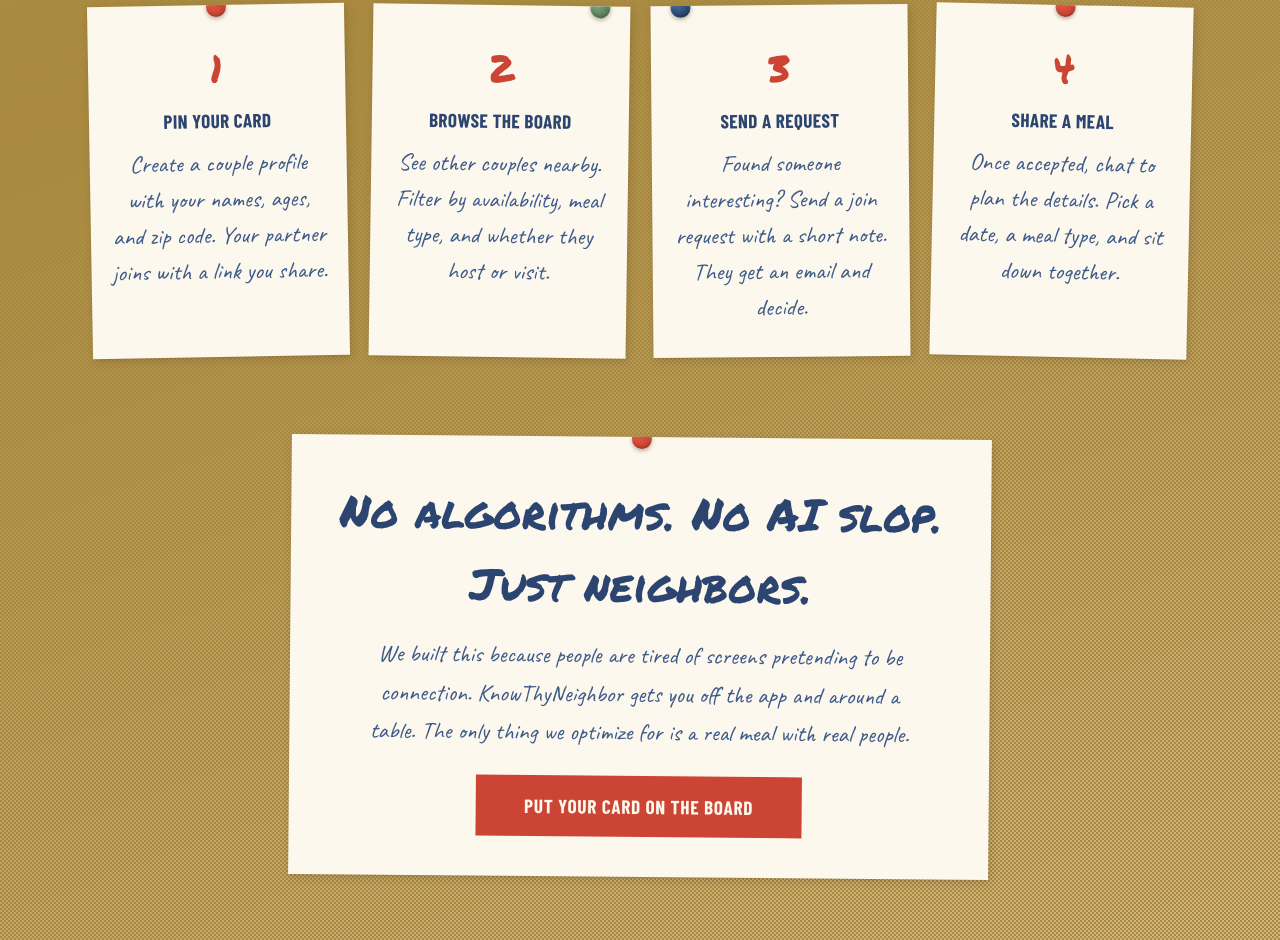
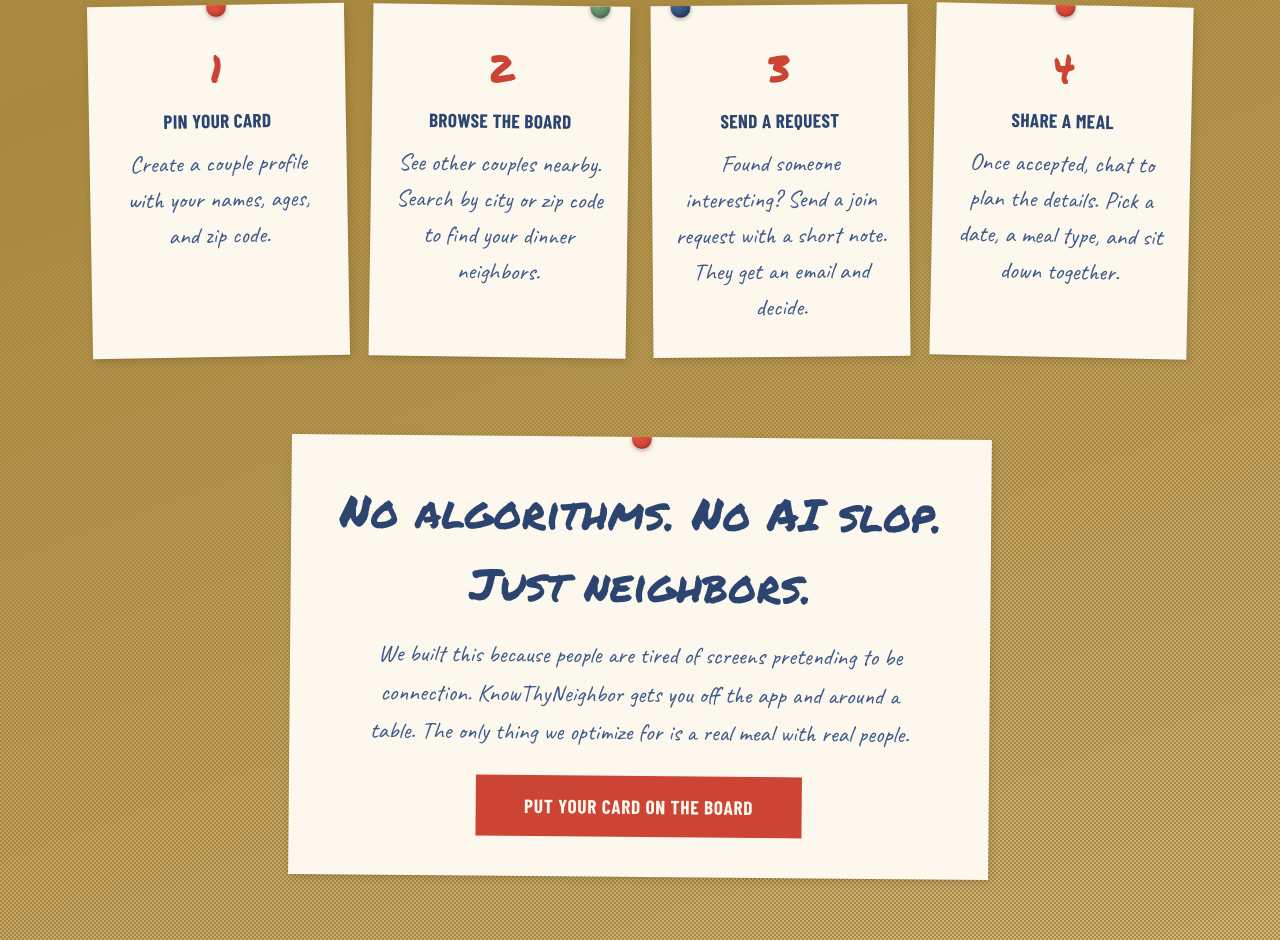
Before and after one commit to AmitKulkarni23/knowthyneighbor, a Next.js app in the folder frontend/: page / in a window 1280 px wide. Shown: the part 1150-2090 px from the top of the page. Built offline with nearby package versions, Linux system fonts and the light colour scheme.

Commit message:
Update landing page copy: remove partner invite mention, fix browse description

```diff
--- a/frontend/src/app/page.tsx
+++ b/frontend/src/app/page.tsx
@@ -166,8 +166,8 @@ export default function Home() {
         </Typography>
         <Box sx={{ display: 'grid', gridTemplateColumns: { xs: '1fr', sm: '1fr 1fr', md: 'repeat(4, 1fr)' }, gap: 3 }}>
           {[
-            { n: '1', title: 'Pin Your Card', desc: 'Create a couple profile with your names, ages, and zip code. Your partner joins with a link you share.', deg: -1, pin: 'red' },
-            { n: '2', title: 'Browse the Board', desc: 'See other couples nearby. Filter by availability, meal type, and whether they host or visit.', deg: 0.8, pin: 'green' },
+            { n: '1', title: 'Pin Your Card', desc: 'Create a couple profile with your names, ages, and zip code.', deg: -1, pin: 'red' },
+            { n: '2', title: 'Browse the Board', desc: 'See other couples nearby. Search by city or zip code to find your dinner neighbors.', deg: 0.8, pin: 'green' },
             { n: '3', title: 'Send a Request', desc: 'Found someone interesting? Send a join request with a short note. They get an email and decide.', deg: -0.5, pin: 'blue' },
             { n: '4', title: 'Share a Meal', desc: 'Once accepted, chat to plan the details. Pick a date, a meal type, and sit down together.', deg: 1.2, pin: 'red' },
           ].map((step) => (
```
